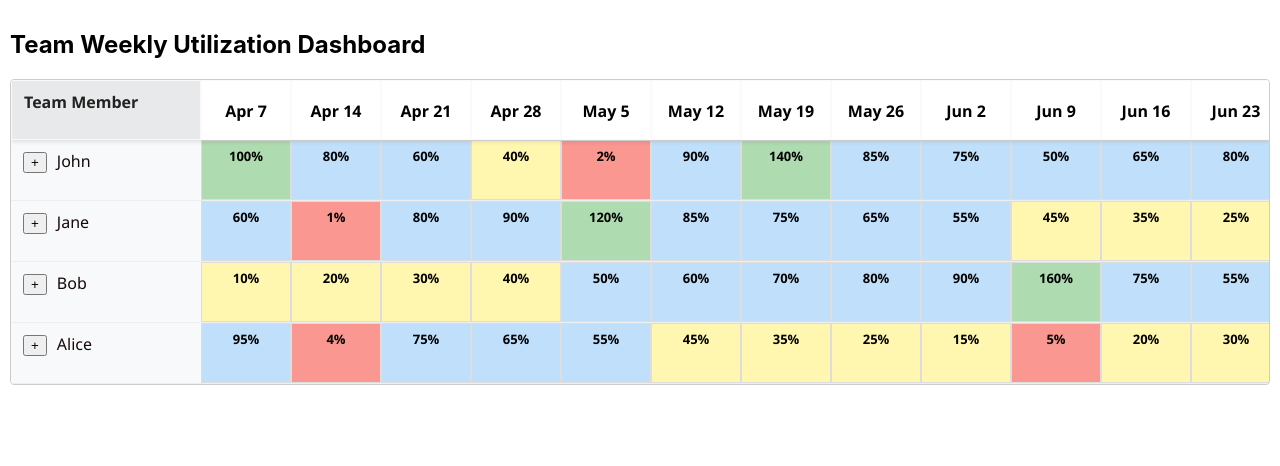
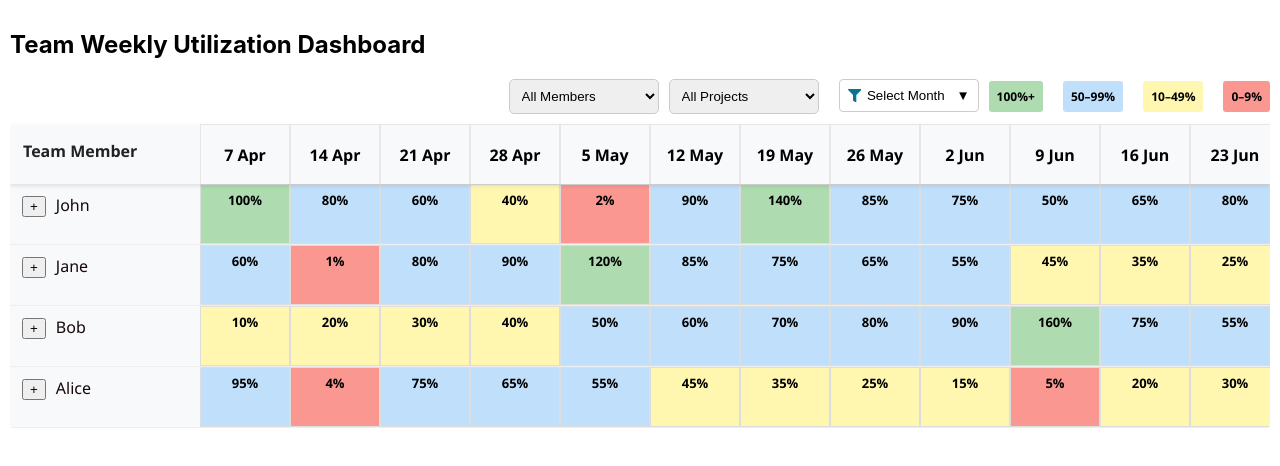
Before and after one commit to JasmineNixon/team-utilization-dashboard---Month, a React (Create React App) app: page / in a window 1280 px wide. Shown: the top 466 px of the page. Built offline with nearby package versions, Linux system fonts and the light colour scheme.

Commit message:
added rows

```diff
--- a/package.json
+++ b/package.json
@@ -9,6 +9,7 @@
     "@testing-library/user-event": "^13.5.0",
     "react": "^19.1.0",
     "react-dom": "^19.1.0",
+    "react-icons": "^5.5.0",
     "react-scripts": "5.0.1",
     "web-vitals": "^2.1.4"
   },
--- a/src/App.js
+++ b/src/App.js
@@ -39,7 +39,7 @@ function App() {
   return (
     <div style={{ padding: '10px' }}>
       <h2>Team Weekly Utilization Dashboard</h2>
-      <div style={{ overflowX: 'auto', maxWidth: '100vw', border: '1px solid #ccc', borderRadius: 4 }}>
+      <div style={{ overflowX: 'auto', maxWidth: '100vw',borderRadius: 4 }}>
         <UtilizationGrid data={sampleData} weeks={weekHeaders} />
       </div>
     </div>
--- a/src/components/UtilizationGrid.js
+++ b/src/components/UtilizationGrid.js
@@ -1,33 +1,43 @@
-import React, { useState } from 'react';
+import React, { useState, useRef, useEffect } from 'react';
 import './styles.css';
+import { FaFilter } from 'react-icons/fa';
 
 const UtilizationGrid = () => {
   const [expandedRows, setExpandedRows] = useState({});
+  const [selectedEmployee, setSelectedEmployee] = useState('');
+  const [selectedProject, setSelectedProject] = useState('');
+  const [selectedMonth, setSelectedMonth] = useState('');
+  const [startDate, setStartDate] = useState('');
+  const [endDate, setEndDate] = useState('');
+  const [activeFilter, setActiveFilter] = useState('custom');
+
+  const [monthDropdownOpen, setMonthDropdownOpen] = useState(false);
 
   const employees = ['John', 'Jane', 'Bob', 'Alice'];
-
+  const projects = ['Project A', 'Project B', 'Project C'];
+  const months = ['Last Month', 'This month', 'Next Month'];
   const days = [
-    'Apr 7', 'Apr 14', 'Apr 21', 'Apr 28',
-    'May 5', 'May 12', 'May 19', 'May 26',
-    'Jun 2', 'Jun 9', 'Jun 16', 'Jun 23', 'Jun 30'
+    '2024-04-07', '2024-04-14', '2024-04-21', '2024-04-28',
+    '2024-05-05', '2024-05-12', '2024-05-19', '2024-05-26',
+    '2024-06-02', '2024-06-09', '2024-06-16', '2024-06-23', '2024-06-30'
   ];
 
   const utilizationData = {
     'John': {
-      'Apr 7': 100, 'Apr 14': 80, 'Apr 21': 60, 'Apr 28': 40, 'May 5': 2, 'May 12': 90,
-      'May 19': 140, 'May 26': 85, 'Jun 2': 75, 'Jun 9': 50, 'Jun 16': 65, 'Jun 23': 80, 'Jun 30': 95,
+      '2024-04-07': 100, '2024-04-14': 80, '2024-04-21': 60, '2024-04-28': 40, '2024-05-05': 2, '2024-05-12': 90,
+      '2024-05-19': 140, '2024-05-26': 85, '2024-06-02': 75, '2024-06-09': 50, '2024-06-16': 65, '2024-06-23': 80, '2024-06-30': 95,
     },
     'Jane': {
-      'Apr 7': 60, 'Apr 14': 1, 'Apr 21': 80, 'Apr 28': 90, 'May 5': 120, 'May 12': 85,
-      'May 19': 75, 'May 26': 65, 'Jun 2': 55, 'Jun 9': 45, 'Jun 16': 35, 'Jun 23': 25, 'Jun 30': 15,
+      '2024-04-07': 60, '2024-04-14': 1, '2024-04-21': 80, '2024-04-28': 90, '2024-05-05': 120, '2024-05-12': 85,
+      '2024-05-19': 75, '2024-05-26': 65, '2024-06-02': 55, '2024-06-09': 45, '2024-06-16': 35, '2024-06-23': 25, '2024-06-30': 15,
     },
     'Bob': {
-      'Apr 7': 10, 'Apr 14': 20, 'Apr 21': 30, 'Apr 28': 40, 'May 5': 50, 'May 12': 60,
-      'May 19': 70, 'May 26': 80, 'Jun 2': 90, 'Jun 9': 160, 'Jun 16': 75, 'Jun 23': 55, 'Jun 30': 35,
+      '2024-04-07': 10, '2024-04-14': 20, '2024-04-21': 30, '2024-04-28': 40, '2024-05-05': 50, '2024-05-12': 60,
+      '2024-05-19': 70, '2024-05-26': 80, '2024-06-02': 90, '2024-06-09': 160, '2024-06-16': 75, '2024-06-23': 55, '2024-06-30': 35,
     },
     'Alice': {
-      'Apr 7': 95, 'Apr 14': 4, 'Apr 21': 75, 'Apr 28': 65, 'May 5': 55, 'May 12': 45,
-      'May 19': 35, 'May 26': 25, 'Jun 2': 15, 'Jun 9': 5, 'Jun 16': 20, 'Jun 23': 30, 'Jun 30': 40,
+      '2024-04-07': 95, '2024-04-14': 4, '2024-04-21': 75, '2024-04-28': 65, '2024-05-05': 55, '2024-05-12': 45,
+      '2024-05-19': 35, '2024-05-26': 25, '2024-06-02': 15, '2024-06-09': 5, '2024-06-16': 20, '2024-06-23': 30, '2024-06-30': 40,
     },
   };
 
@@ -45,19 +55,170 @@ const UtilizationGrid = () => {
     }));
   };
 
+  const handleEmployeeChange = (e) => setSelectedEmployee(e.target.value);
+  const handleProjectChange = (e) => setSelectedProject(e.target.value);
+
+  // Custom dropdown toggle
+  const toggleMonthDropdown = () => setMonthDropdownOpen((open) => !open);
+
+  // Handle selecting a month from custom dropdown
+  const handleMonthSelect = (month) => {
+    setSelectedMonth(month);
+    setMonthDropdownOpen(false);
+  };
+
+  const applyQuickFilter = (filter) => {
+    const now = new Date();
+    let start, end;
+
+    if (filter === 'thisMonth') {
+      start = new Date(now.getFullYear(), now.getMonth(), 1);
+      end = new Date(now.getFullYear(), now.getMonth() + 1, 0);
+    } else if (filter === 'lastMonth') {
+      start = new Date(now.getFullYear(), now.getMonth() - 1, 1);
+      end = new Date(now.getFullYear(), now.getMonth(), 0);
+    } else if (filter === 'thisQuarter') {
+      const quarterStartMonth = Math.floor(now.getMonth() / 3) * 3;
+      start = new Date(now.getFullYear(), quarterStartMonth, 1);
+      end = new Date(now.getFullYear(), quarterStartMonth + 3, 0);
+    } else if (filter === 'custom') {
+      start = '';
+      end = '';
+    }
+
+    setStartDate(start ? start.toISOString().slice(0, 10) : '');
+    setEndDate(end ? end.toISOString().slice(0, 10) : '');
+    setActiveFilter(filter);
+  };
+
+  const filteredDays = days.filter((day) => {
+    const date = new Date(day);
+    const start = startDate ? new Date(startDate) : null;
+    const end = endDate ? new Date(endDate) : null;
+    return (!start || date >= start) && (!end || date <= end);
+  });
+
+  const filteredEmployees = employees.filter((name) => {
+    const matchesEmployee = selectedEmployee ? name === selectedEmployee : true;
+    return matchesEmployee;
+  });
+
+  // Close dropdown if clicked outside
+  const dropdownRef = useRef(null);
+  useEffect(() => {
+    function handleClickOutside(event) {
+      if (dropdownRef.current && !dropdownRef.current.contains(event.target)) {
+        setMonthDropdownOpen(false);
+      }
+    }
+    document.addEventListener('mousedown', handleClickOutside);
+    return () => document.removeEventListener('mousedown', handleClickOutside);
+  }, []);
+
   return (
     <div className="util-grid">
+      {/* Filters and Legend */}
+      <div className="filters-legend">
+        <div className="filters">
+          <select value={selectedEmployee} onChange={handleEmployeeChange}>
+            <option value="">All Members</option>
+            {employees.map((name) => (
+              <option key={name} value={name}>{name}</option>
+            ))}
+          </select>
+
+          <select value={selectedProject} onChange={handleProjectChange}>
+            <option value="">All Projects</option>
+            {projects.map((project) => (
+              <option key={project} value={project}>{project}</option>
+            ))}
+          </select>
+
+          {/* Custom Month dropdown */}
+          <div
+            ref={dropdownRef}
+            style={{ position: 'relative', display: 'inline-block', marginLeft: 10 }}
+          >
+            <button
+              type="button"
+              className="month-dropdown-btn"
+              onClick={toggleMonthDropdown}
+              style={{
+                display: 'flex',
+                alignItems: 'center',
+                padding: '8px',
+                cursor: 'pointer',
+                border: '1px solid #ccc',
+                borderRadius: 4,
+                backgroundColor: 'white',
+                minWidth: 140,
+              }}
+            >
+              <FaFilter style={{ marginRight: 6, color: '#0a738e' }} />
+              <span>{selectedMonth || 'Select Month'}</span>
+              <span style={{ marginLeft: 'auto' }}>{monthDropdownOpen ? '▲' : '▼'}</span>
+            </button>
+
+            {monthDropdownOpen && (
+              <div
+                className="month-dropdown-menu"
+                style={{
+                  position: 'absolute',
+                  top: 'calc(100% + 4px)',
+                  left: 0,
+                  backgroundColor: 'white',
+                  border: '1px solid #ccc',
+                  borderRadius: 4,
+                  boxShadow: '0 2px 6px rgba(0,0,0,0.15)',
+                  zIndex: 1000,
+                  minWidth: '140px',
+                }}
+              >
+                <div
+                  onClick={() => handleMonthSelect('')}
+                  className="month-dropdown-item"
+                  style={{ padding: '6px 10px', cursor: 'pointer' }}
+                >
+                  All Months
+                </div>
+                {months.map((month) => (
+                  <div
+                    key={month}
+                    onClick={() => handleMonthSelect(month)}
+                    className="month-dropdown-item"
+                    style={{ padding: '6px 10px', cursor: 'pointer' }}
+                  >
+                    {month}
+                  </div>
+                ))}
+              </div>
+            )}
+          </div>
+        </div>
+
+        <div className="legend">
+          <span className="legend-item" style={{ backgroundColor: '#4caf5073' }}>100%+</span>
+          <span className="legend-item" style={{ backgroundColor: '#79bcf578' }}>50–99%</span>
+          <span className="legend-item" style={{ backgroundColor: '#ffeb3b66' }}>10–49%</span>
+          <span className="legend-item" style={{ backgroundColor: '#f443368c' }}>0–9%</span>
+        </div>
+      </div>
+
+      {/* Table Header */}
       <div className="grid-header">
         <div className="header-row">
           <div className="employee-cell teammember">Team Member</div>
-          {days.map((day, index) => (
-            <div key={index} className="month-header">{day}</div>
+          {filteredDays.map((day, index) => (
+            <div key={index} className="month-header">
+              {new Date(day).toLocaleDateString('en-GB', { month: 'short', day: 'numeric' })}
+            </div>
           ))}
         </div>
       </div>
 
+      {/* Table Body */}
       <div className="grid-body">
-        {employees.map((name) => (
+        {filteredEmployees.map((name) => (
           <React.Fragment key={name}>
             <div className="row">
               <div className="employee-cell teamname">
@@ -69,7 +230,7 @@ const UtilizationGrid = () => {
                 </button>
                 {name}
               </div>
-              {days.map((day, idx) => {
+              {filteredDays.map((day, idx) => {
                 const percent = utilizationData[name]?.[day] || 0;
                 return (
                   <div
@@ -84,20 +245,26 @@ const UtilizationGrid = () => {
             </div>
 
            {expandedRows[name] && (
-              <div className="row expanded-row">
+  <>
+    {[1, 2, 3].map((i) => (
+      <div key={i} className="row expanded-row">
         <div className="employee-cell teamname">
-                  <em>Tasks List {name}</em>
+          <em>{`Tasks List ${name} - Detail ${i}`}</em>
         </div>
-                {days.map((day, idx) => (
+        {filteredDays.map((day, idx) => (
           <div key={idx} className="month-cell detail-cell">
-                    <small>Task A</small>
+            {/* Detail content for row i and day */}
           </div>
         ))}
       </div>
+    ))}
+  </>
 )}
           </React.Fragment>
         ))}
       </div>
+
+
     </div>
   );
 };
--- a/src/components/styles.css
+++ b/src/components/styles.css
@@ -49,7 +49,8 @@
     font-weight: 500;
 }
 .employee-cell.teammember {
-    background: #e8e9ea;
+    background: #f8f9fa;
+    padding-top: 15px;
 }
 /* Months header container */
 /* Each month header */
@@ -58,13 +59,15 @@
   flex-shrink: 0;
   height: 60px;
   line-height: 60px;
-  background: #ffffff;
+  background: #f8f9fa;
   font-weight: 600;
 border: 1px solid #fcf9f9;
   text-align: center;
   box-sizing: border-box;
   white-space: nowrap;
   user-select: none;
+  border: 1px solid #eae6e6;
+    border-bottom: 0px;
 }
 
 /* Body styles */
@@ -202,3 +205,65 @@ border: 1px solid #fcf9f9;
     min-width: 360px;
   }
 }
+
+/* for filters */
+.filters-legend {
+  display: flex;
+  justify-content: flex-end;
+  align-items: center;
+  margin-bottom: 10px;
+  flex-wrap: wrap;
+}
+
+.filters label {
+  font-weight: bold;
+  margin-right: 10px;
+}
+
+.filters select {
+  min-width: 150px;
+  padding: 8px;
+  border: 1px solid #cacaca;
+  margin-right: 10px;
+  border-radius: 5px;
+}
+
+.legend {
+  display: flex;
+  gap: 10px;
+  align-items: center;
+}
+
+.legend span {
+  display: flex
+;
+    align-items: center;
+    gap: 4px;
+    font-size: 12px;
+    padding: 7px 8px;
+    border-radius: 3px;
+    margin-left: 10px;
+    font-weight: 700;
+    font-size: 12px;
+}
+
+.legend-color {
+  width: 12px;
+  height: 12px;
+  display: inline-block;
+  border: 1px solid #ccc;
+}
+
+.quick-filters button {
+    min-width: 150px;
+    padding: 8px;
+    border: 1px solid #cacaca;
+    margin-right: 10px;
+    border-radius: 5px;
+}
+.filters {
+    display: FLEX;
+}
+.month-dropdown-item {
+    font-size: 14px;
+}
```
Also changed, not shown: 1 other file (tests, documents, lock files or other folders). Lines whose indentation alone changed are shown as unchanged.
